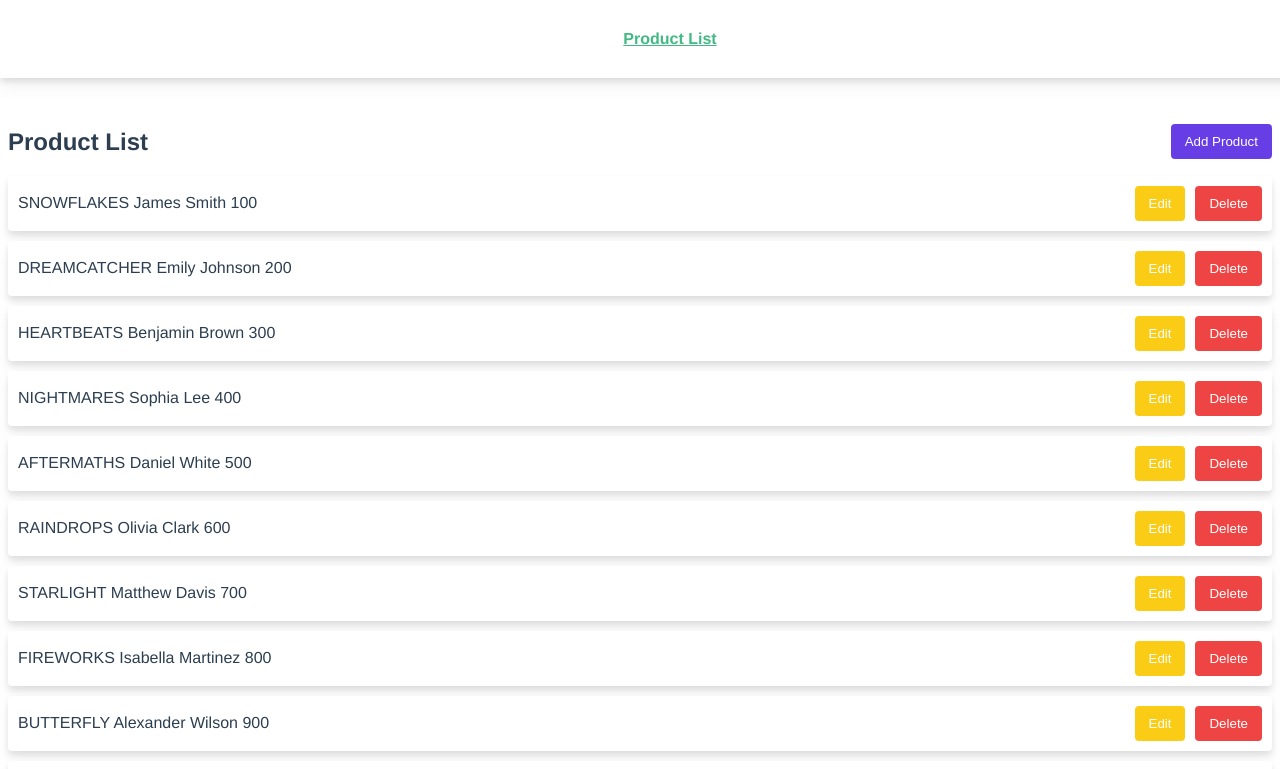
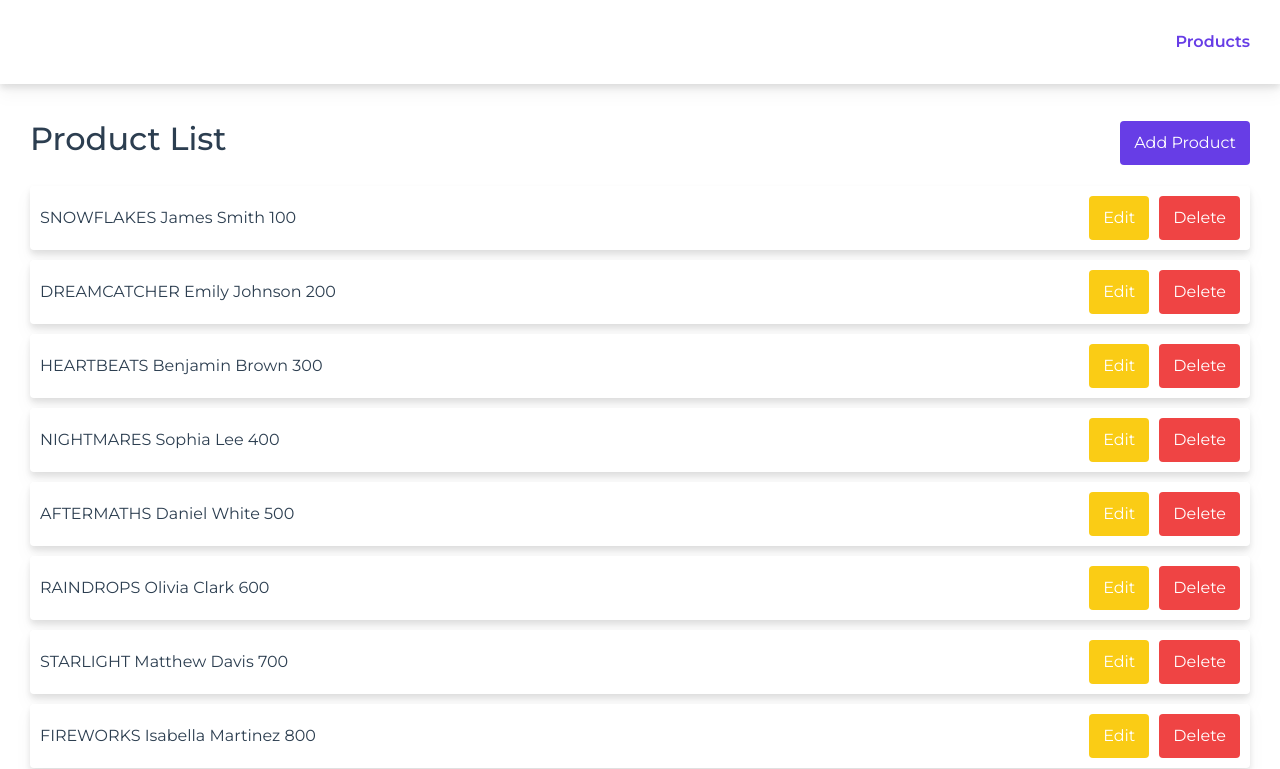
Before and after one commit to FrancisPogi22/Product-CRUD, a Vue app: page / in a window 1280 px wide. Shown: the top 769 px of the page. Built offline with nearby package versions, Linux system fonts and the light colour scheme.

Commit message:
Update System

```diff
--- a/package.json
+++ b/package.json
@@ -9,6 +9,7 @@
   },
   "dependencies": {
     "core-js": "^3.8.3",
+    "sweetalert2": "^11.10.7",
     "vue": "^3.2.13",
     "vue-router": "^4.0.3",
     "vuex": "^4.0.0"
--- a/public/index.html
+++ b/public/index.html
@@ -1,17 +1,32 @@
 <!DOCTYPE html>
 <html lang="">
   <head>
-    <meta charset="utf-8">
-    <meta http-equiv="X-UA-Compatible" content="IE=edge">
-    <meta name="viewport" content="width=device-width,initial-scale=1.0">
-    <link rel="icon" href="<%= BASE_URL %>favicon.ico">
+    <meta charset="utf-8" />
+    <meta http-equiv="X-UA-Compatible" content="IE=edge" />
+    <meta name="viewport" content="width=device-width,initial-scale=1.0" />
+    <link rel="icon" href="<%= BASE_URL %>favicon.ico" />
     <title>Product CRUD App</title>
+    <link
+      href="https://cdn.jsdelivr.net/npm/bootstrap@5.3.3/dist/css/bootstrap.min.css"
+      rel="stylesheet"
+      integrity="sha384-QWTKZyjpPEjISv5WaRU9OFeRpok6YctnYmDr5pNlyT2bRjXh0JMhjY6hW+ALEwIH"
+      crossorigin="anonymous"
+    />
   </head>
   <body>
     <noscript>
-      <strong>We're sorry but <%= htmlWebpackPlugin.options.title %> doesn't work properly without JavaScript enabled. Please enable it to continue.</strong>
+      <strong
+        >We're sorry but <%= htmlWebpackPlugin.options.title %> doesn't work
+        properly without JavaScript enabled. Please enable it to
+        continue.</strong
+      >
     </noscript>
     <div id="app"></div>
-    <!-- built files will be auto injected -->
+
+    <script
+      src="https://cdn.jsdelivr.net/npm/bootstrap@5.3.3/dist/js/bootstrap.bundle.min.js"
+      integrity="sha384-YvpcrYf0tY3lHB60NNkmXc5s9fDVZLESaAA55NDzOxhy9GkcIdslK1eN7N6jIeHz"
+      crossorigin="anonymous"
+    ></script>
   </body>
 </html>
--- a/src/App.vue
+++ b/src/App.vue
@@ -1,36 +1,58 @@
 <template>
   <nav>
-    <router-link to="/">Product List</router-link>
+    <router-link to="/">Products</router-link>
   </nav>
   <router-view />
 </template>
 
 <style>
+@import url("https://fonts.googleapis.com/css2?family=Montserrat:ital,wght@0,100..900;1,100..900&display=swap");
+@import url("https://cdn.jsdelivr.net/npm/bootstrap-icons@1.11.3/font/bootstrap-icons.min.css");
+
 #app {
-  font-family: Avenir, Helvetica, Arial, sans-serif;
   -webkit-font-smoothing: antialiased;
   -moz-osx-font-smoothing: grayscale;
   text-align: center;
   color: #2c3e50;
 }
 
+body {
+  font-family: "Montserrat", sans-serif;
+}
+
 nav {
   position: fixed;
   top: 0;
-  width: 100%;
   left: 0;
+  right: 0;
   padding: 30px;
+  text-align: right;
   background: #ffffff;
   filter: drop-shadow(0 10px 8px rgb(0 0 0 / 0.04))
     drop-shadow(0 4px 3px rgb(0 0 0 / 0.1));
 }
 
 nav a {
-  font-weight: bold;
+  font-weight: 600;
   color: #2c3e50;
+  text-decoration: none;
 }
 
 nav a.router-link-exact-active {
-  color: #42b983;
+  color: #673de6;
+}
+
+section {
+  display: flex;
+}
+
+button {
+  border: none;
+  font-family: "Montserrat", sans-serif;
+  padding: 10px 14px;
+  color: #ffffff;
+  border-radius: 4px;
+  cursor: pointer;
+  transition: 0.2s;
 }
 </style>
--- a/src/components/ProductList.vue
+++ b/src/components/ProductList.vue
@@ -4,7 +4,7 @@
       <div class="product-list-con">
         <div class="product-header">
           <h2>Product List</h2>
-          <button @click="addProduct()">Add Product</button>
+          <button @click="addProduct()" class="add">Add Product</button>
         </div>
         <div class="product-widget-con">
           <div
@@ -23,7 +23,6 @@
         </div>
       </div>
     </div>
-
     <div v-if="showAddForm" class="add-product-form">
       <div class="add-product-header">
         <h2>Add Product</h2>
@@ -69,6 +68,8 @@
 </template>
 
 <script>
+import Swal from "sweetalert2";
+
 export default {
   methods: {
     addProduct() {
@@ -78,7 +79,17 @@ export default {
       // Edit Product
     },
     deleteProduct(index) {
-      this.$store.dispatch("deleteProduct", index);
+      Swal.fire({
+        title: "Do you want to delete this product?",
+        icon: "info",
+        showDenyButton: true,
+        confirmButtonText: "Delete",
+        denyButtonText: `Cancel`,
+      }).then((result) => {
+        if (!result.isConfirmed) return;
+
+        this.$store.dispatch("deleteProduct", index);
+      });
     },
   },
   computed: {
@@ -107,14 +118,21 @@ export default {
   display: flex;
 }
 
+#product .product-list-con {
+  padding: 100px 0;
+  display: flex;
+  flex-direction: column;
+}
+
 #product .wrapper {
   max-width: 1440px;
   width: 100%;
   margin: 0 auto;
+  padding: 0 30px;
 }
 
 #product .product-list-con {
-  padding: 100px 0;
+  padding: 120px 0;
   display: flex;
   flex-direction: column;
 }
@@ -123,6 +141,7 @@ export default {
   display: flex;
   justify-content: space-between;
   align-items: center;
+  margin-bottom: 20px;
 }
 
 #product .product-widget-con {
@@ -151,17 +170,25 @@ export default {
   background: #ef4444;
 }
 
+#product .add {
+  background: #673de6;
+}
+
+#product .edit:hover {
+  background: #eab308;
+}
+
+#product .delete:hover {
+  background: #dc2626;
+}
+
+#product .add:hover {
+  background: #5025d1;
+}
+
 #product .btn-con {
   display: flex;
   align-items: center;
   gap: 10px;
 }
-
-button {
-  border: none;
-  background: #673de6;
-  padding: 10px 14px;
-  color: #ffffff;
-  border-radius: 4px;
-}
 </style>
--- a/src/router/index.js
+++ b/src/router/index.js
@@ -7,11 +7,6 @@ const routes = [
     name: 'home',
     component: ProductList
   },
-  // {
-  //   path: '/about',
-  //   name: 'about',
-  //   component: () => import(/* webpackChunkName: "about" */ '../views/AboutView.vue')
-  // }
 ]
 
 const router = createRouter({
--- a/src/store/index.js
+++ b/src/store/index.js
@@ -68,10 +68,16 @@ export default createStore({
     addProduct(state, newProduct) {
       state.productList.push(newProduct);
     },
+    deleteProduct(state, index) {
+      state.productList.splice(index, 1);
+    },
   },
   actions: {
     addProduct({ commit }, newProduct) {
       commit("addProduct", newProduct);
+    },
+    deleteProduct({ commit }, index) {
+      commit("deleteProduct", index);
     },
   },
   getters: {
```
Also changed, not shown: src/main.js (+5 -5 lines), 1 other file (tests, documents, lock files or other folders).
